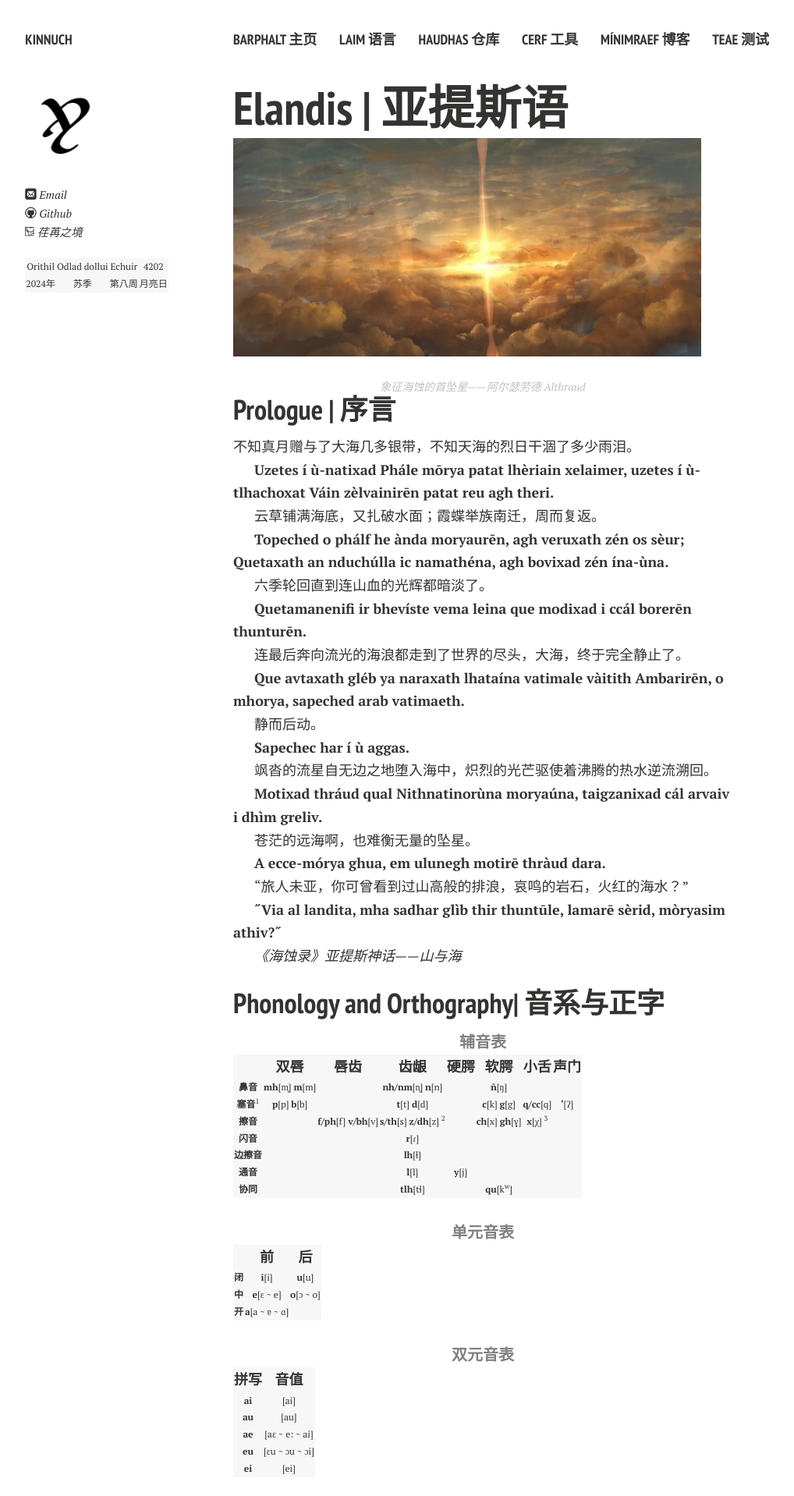
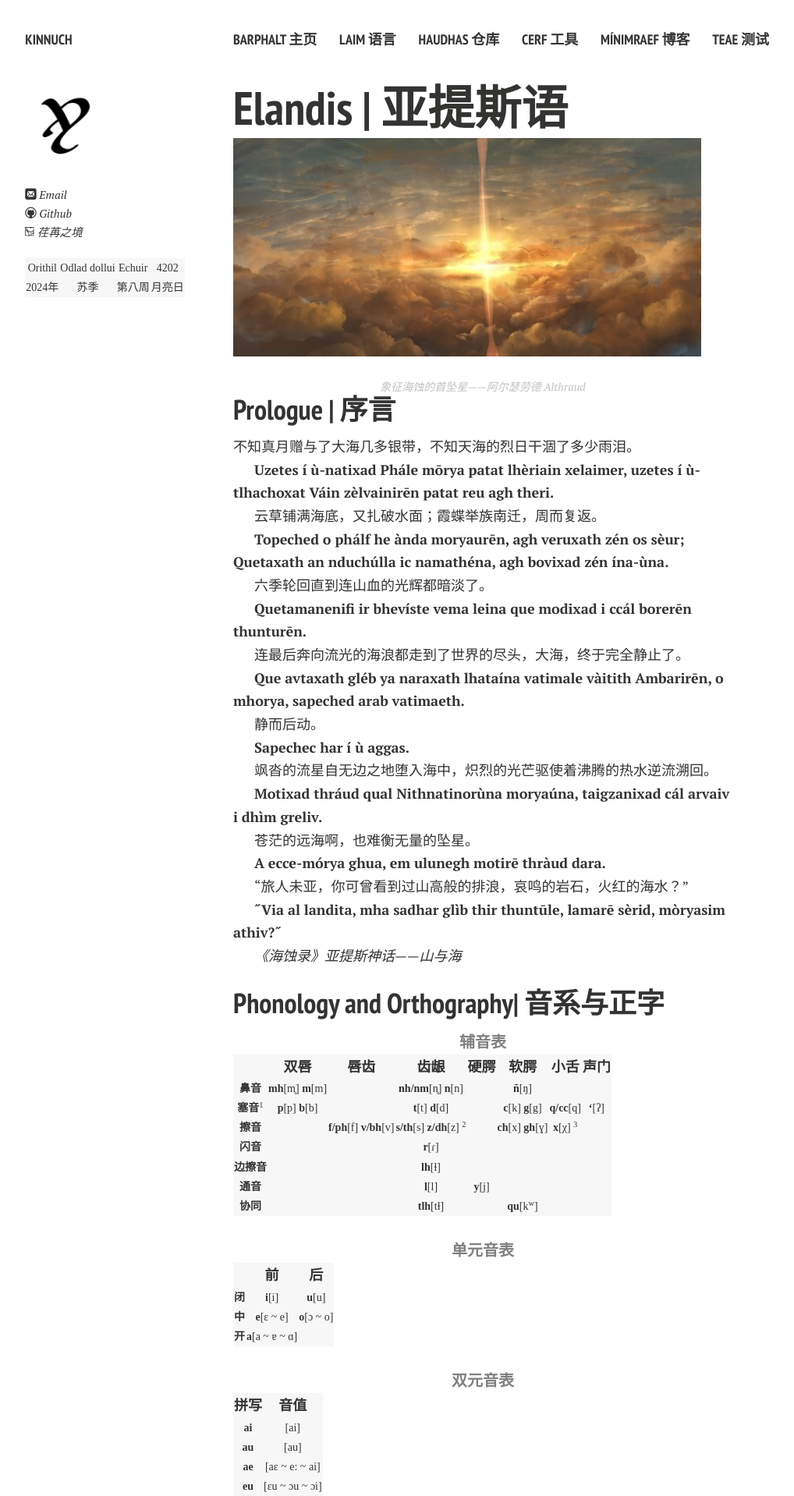
Before and after one commit to Kinnuch/kinnuch.github.io, a Jekyll site: the page built from laim/elandis.md, in a window 1280 px wide. Shown: the top 1918 px of the page at 78% size, without its empty margins (21-1039 px from the left). Built offline with Jekyll 4.4.1, drawn with Linux system fonts in a browser that asks for light colours; nearby versions of some CDN libraries; comment, search, counter and statistics services are not loaded; a style sheet for code colours, icons or effects is not loaded.

Commit message:
Update author-bio.html

```diff
--- a/_includes/author-bio.html
+++ b/_includes/author-bio.html
@@ -18,7 +18,7 @@
 <head>
     <style>
         table{background-color: #f7f7f7f7;}
-        td{font-size: 12px; text-align: center;}
+        td{font-size: 14px; text-align: center;font-family: 'Times New Roman', Times, serif;}
     </style>
 </head>
 <body>
```
